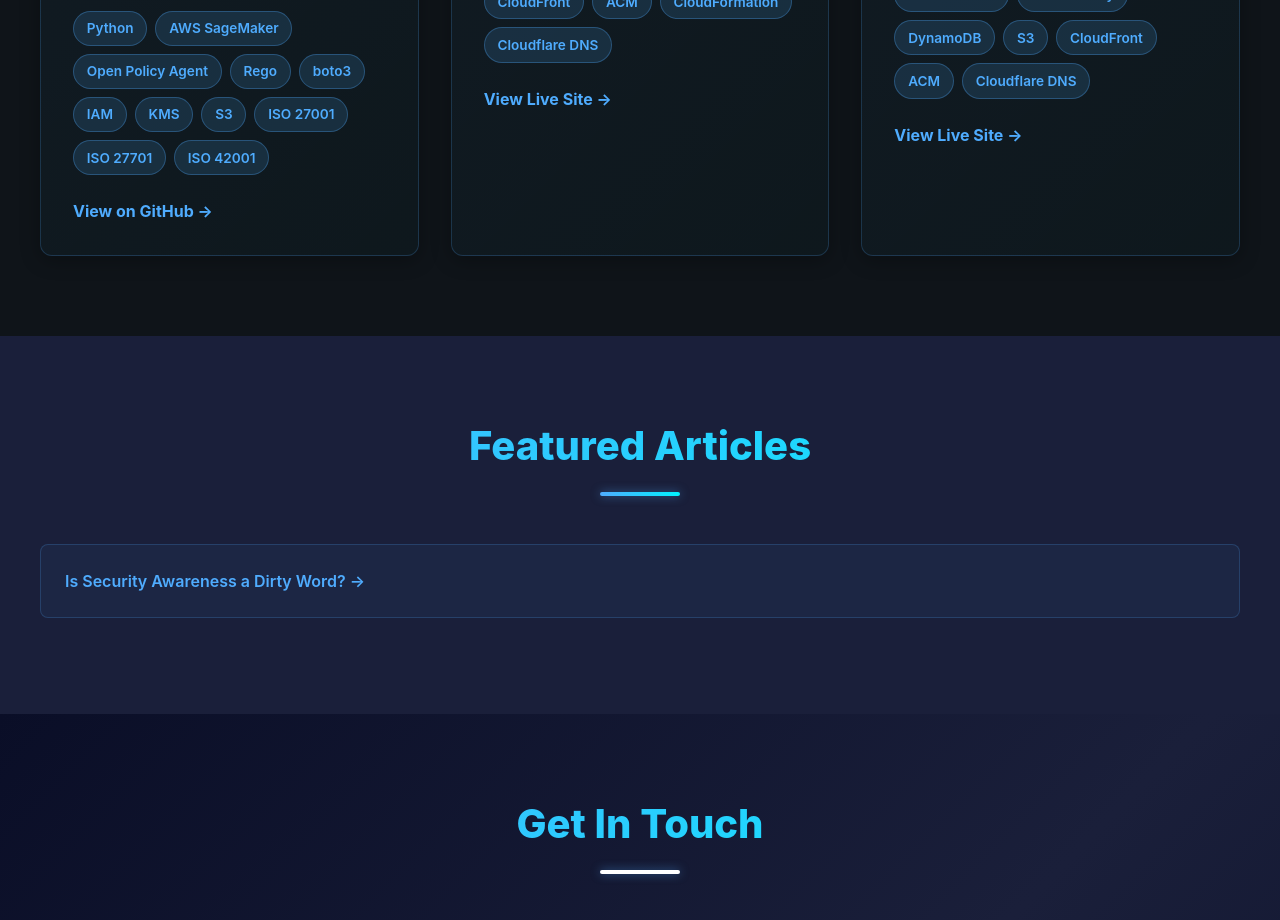
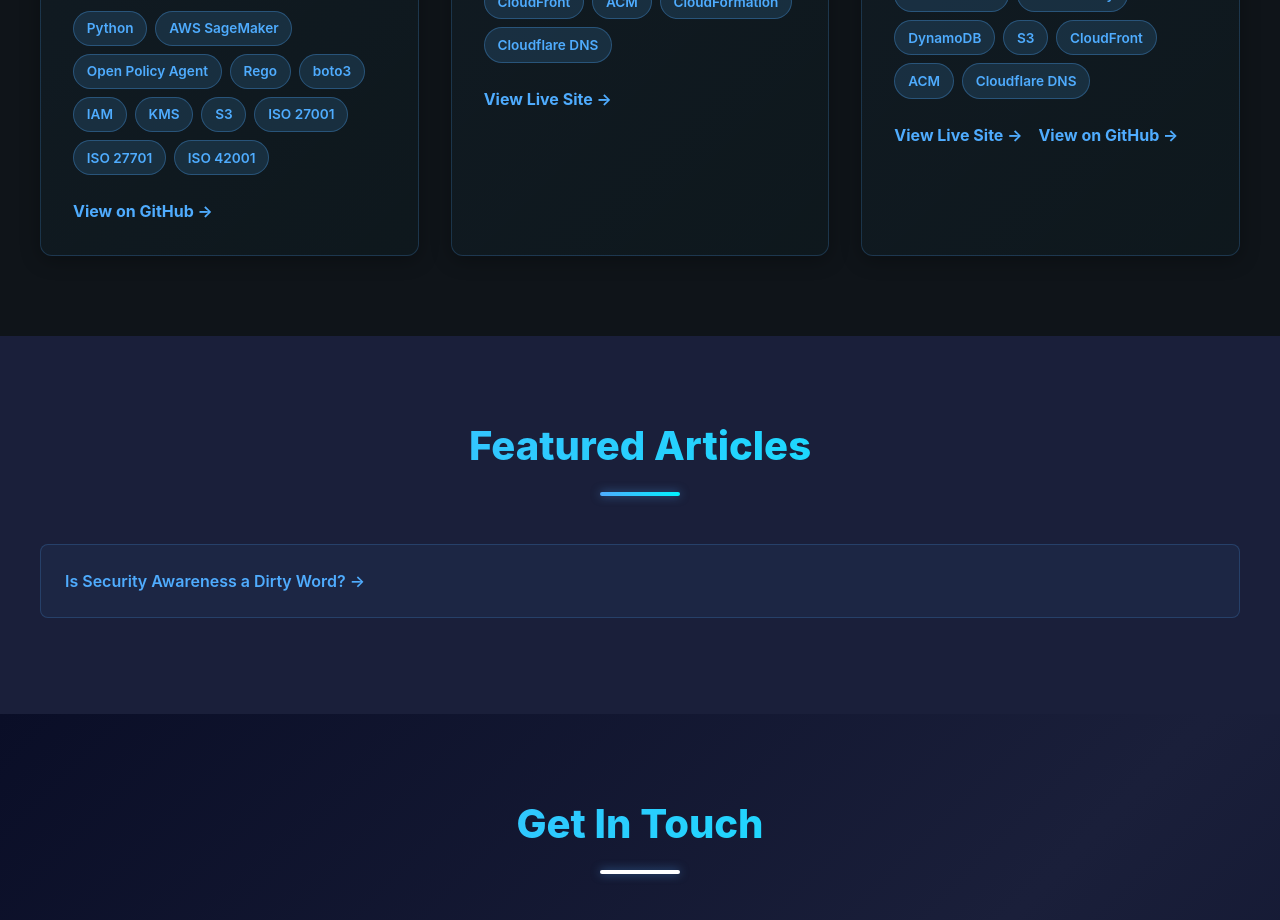
Before and after one commit to ajwill85/my_personal_website, a React (Vite) app in the folder portfolio-site/: page / in a window 1280 px wide. Shown: the part 3280-4200 px from the top of the page. Built offline with nearby package versions, Linux system fonts and the light colour scheme; no server answers.

Commit message:
Add GitHub link to Human Risk Intelligence project
- Added GitHub repository link for Human Risk Intelligence v3.0
- Link appears below 'View Live Site' button
- Provides visitors access to source code

```diff
--- a/portfolio-site/src/components/Projects.jsx
+++ b/portfolio-site/src/components/Projects.jsx
@@ -46,7 +46,7 @@ const Projects = () => {
       description: 'Built a modern React-based cybersecurity news aggregator with real-time intelligence from trusted sources including RSS feeds, Reddit r/netsec, and Hacker News. Features smart categorization across 15+ topics, offline caching, responsive design with dark theme, and smooth animations. Complete rewrite from static HTML to modern component architecture.',
       technologies: ['React', 'Vite', 'Lucide React', 'AWS Lambda', 'API Gateway', 'DynamoDB', 'S3', 'CloudFront', 'ACM', 'Cloudflare DNS'],
       liveLink: 'https://www.humanriskintel.com',
-      githubLink: null
+      githubLink: 'https://github.com/ajwill85/human-risk-intelligence'
     }
   ];
 
```
